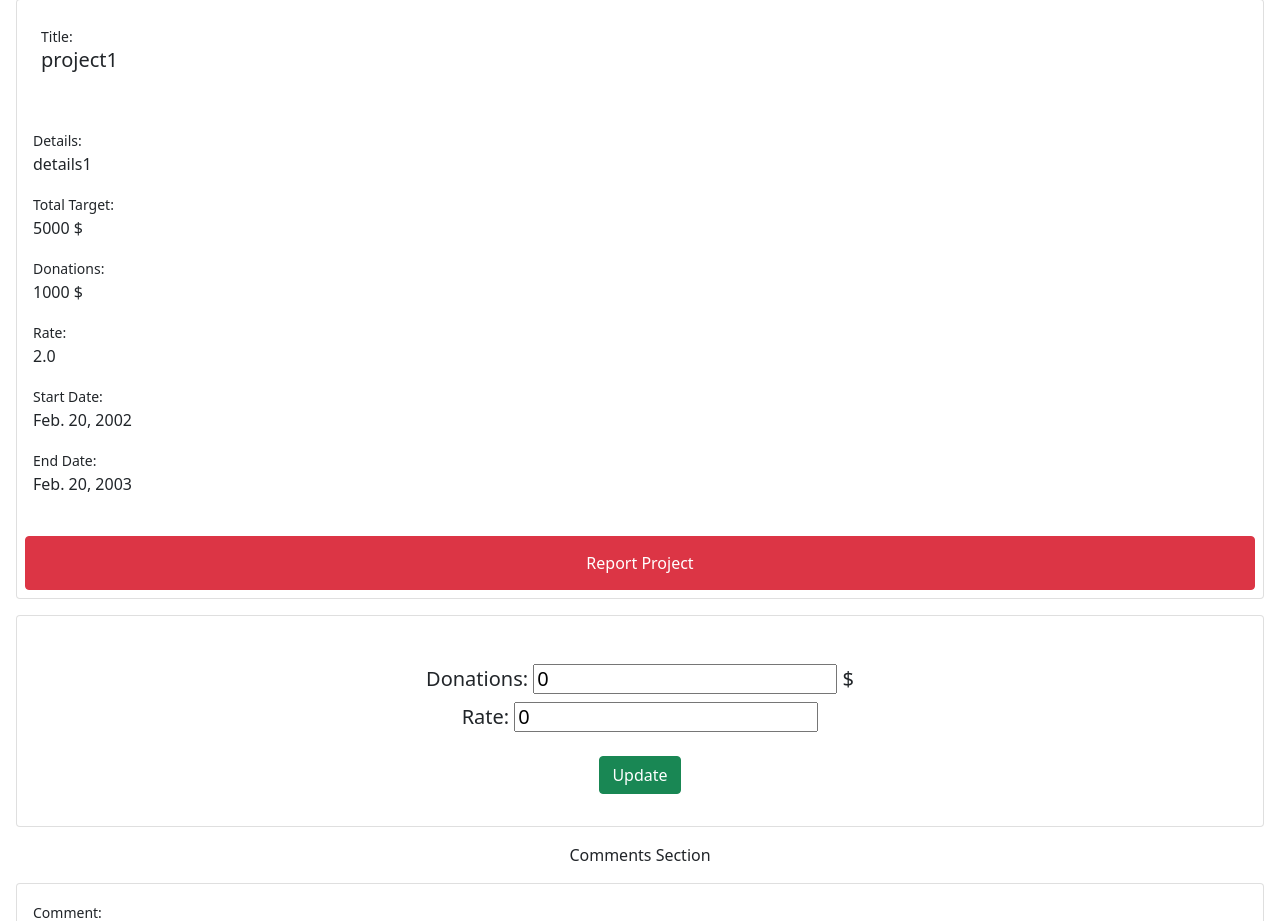
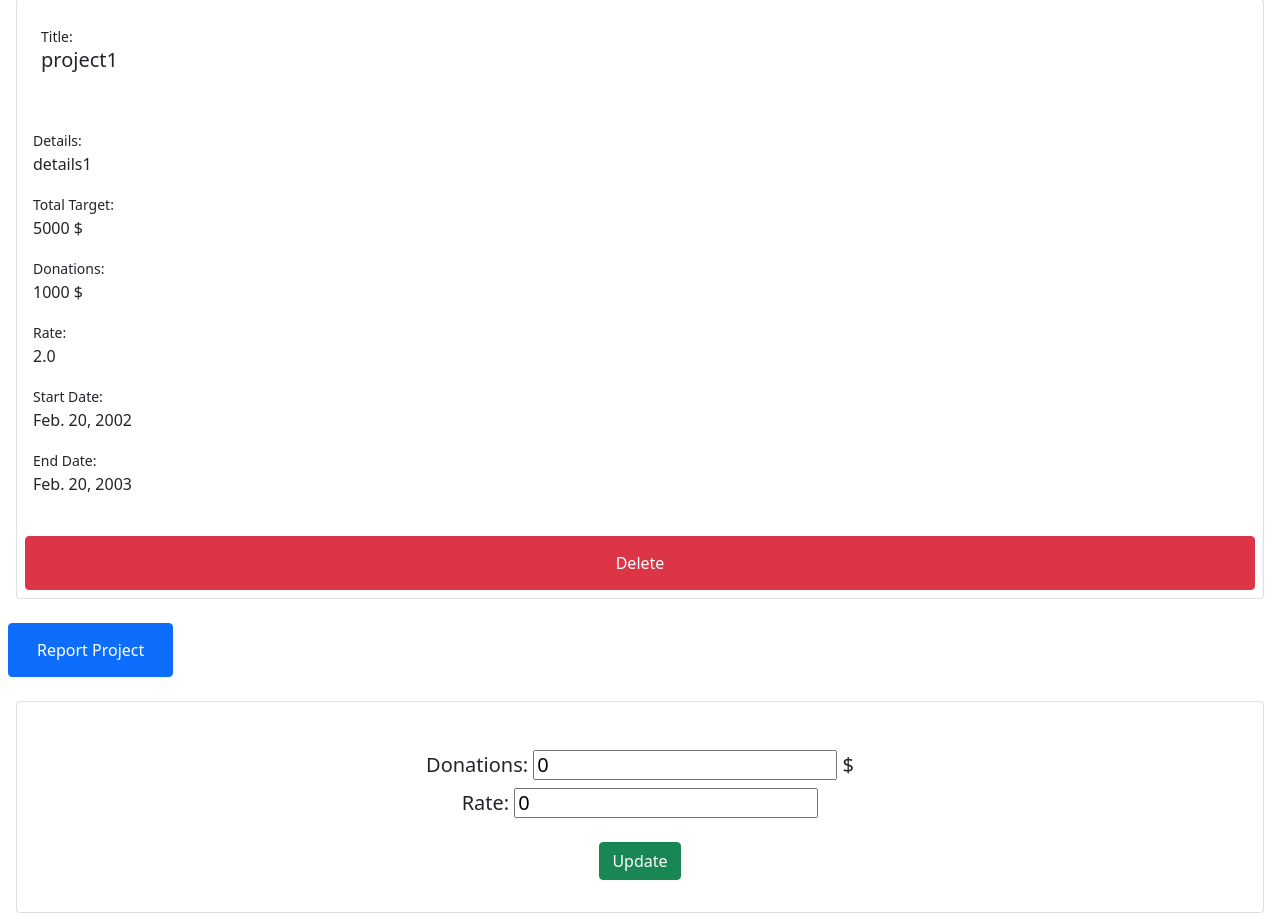
Before and after one commit to abdelrahman35/Django-project, a Django app: a page that uses templates/project/showproject.html in a window 1280 px wide. Shown: the part 59-980 px from the top of the page. Run offline with Django 3.2, Linux system fonts and the light colour scheme; a user stored in the database is signed in; data comes from the database, SQL or seed files in the repository; both versions use the stored data as it was after the commit; some libraries are stand-ins or nearby versions.

Commit message:
regular delete

```diff
--- a/projectApp/models.py
+++ b/projectApp/models.py
@@ -34,6 +34,7 @@ class Projects(models.Model):
     end_date = models.DateField()
     tag = models.CharField(max_length=6, choices=Tags_CHOICES, default='tag1')
     category = models.CharField(max_length=6, choices=CATEGORY_CHOICES, default='cat1')
+    raters = models.IntegerField(default=0)
 
     def __str__(self):
         return self.title
--- a/projectApp/urls.py
+++ b/projectApp/urls.py
@@ -12,6 +12,7 @@ urlpatterns = [
     path('viewprojects',views.viewproject,name='viewprojects'),
     path('viewLatest',views.viewLatest,name='viewLatest'),
     path('idproject/<int:id>/',views.projectDetails,name='projectdetails'),
+    path('delteproject/<int:id>/',views.deleteProject,name='deleteProject'),
     path('UpdateProjectView',views.UpdateProjectView, name='UpdateProjectView'),
     path('viewcomment',views.viewComments,name='viewcomment'),
     path('viewreport', views.viewReports, name='viewreport'),
--- a/projectApp/views.py
+++ b/projectApp/views.py
@@ -42,6 +42,24 @@ def projectDetails(request,id):
             # project = Projects.objects.filter(project_id= id).update(total_donations = request.POST['total_donations'],avg_rate = request.POST['avg_rate'])
             project = Projects.objects.filter(project_id = id)
             project.update(total_donations = (int(project[0].total_donations)+int(request.POST['total_donations'])))
+            # -------------------
+            # project.update(
+            #     avg_rate=(int(project[0].avg_rate) + int(request.POST['avg_rate'])))
+            # project.update(raters=(int(project[0].raters) + 1))
+            # project.update(avg_rate=int(project[0].avg_rate / project[0].raters))
+            project.update(
+                avg_rate=(float(project[0].avg_rate) + float(request.POST['avg_rate'])))
+            project.update(raters=(float(project[0].raters) + 1))
+            project.update(avg_rate=float(project[0].avg_rate / project[0].raters))
+
+            # new_rate = project.update(
+            #     avg_rate=(float(project[0].avg_rate) + float(request.POST['avg_rate'])))
+            # rate_number = project.update(raters=(int(project[0].raters) + 1))
+            # project.update(avg_rate=float(new_rate / rate_number))
+
+
+
+
     form = AddCommentForm()
     if request.method == "POST":
         form = AddCommentForm(request.POST)
@@ -137,7 +155,9 @@ def highestRate(request):
 
     return render(request, 'project/viewproject.html', {'data': dataproject,'highestRate':highestRate})
 
-
+def deleteProject(request, id):
+    project = Projects.objects.filter(project_id=id).delete()
+    return redirect('viewprojects')
 
     # hash
     '''
--- a/templates/project/showproject.html
+++ b/templates/project/showproject.html
@@ -30,7 +30,10 @@
         <p>{{project.end_date}}
         </p>
 
-      </div>     <button class="btn btn-danger m-2"> <a class="nav-link" style="color: white;" href="{% url 'AddReportProject'%}">Report Project</a></button>
+      </div>     <button class="btn btn-danger m-2"> <a class="nav-link" style="color: white;" href="{% url 'deleteProject' project.project_id%}">Delete</a></button>
+
+    </div>
+      </div>     <button class="btn btn-primary m-2"> <a class="nav-link" style="color: white;" href="{% url 'AddReportProject'%}">Report Project</a></button>
 
     </div>
 
```
Also changed, not shown: db.sqlite3, projectApp/migrations/0012_projects_raters.py (added).
